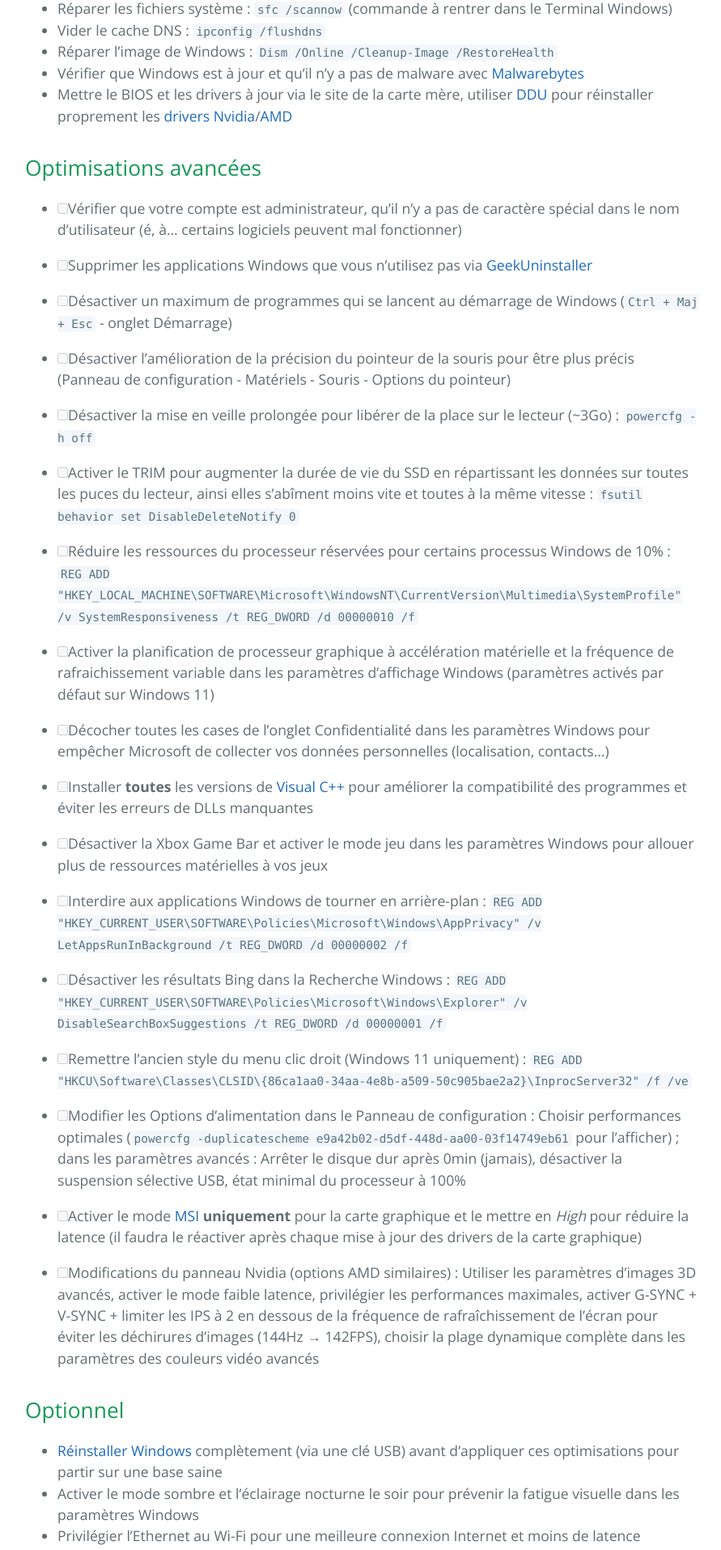
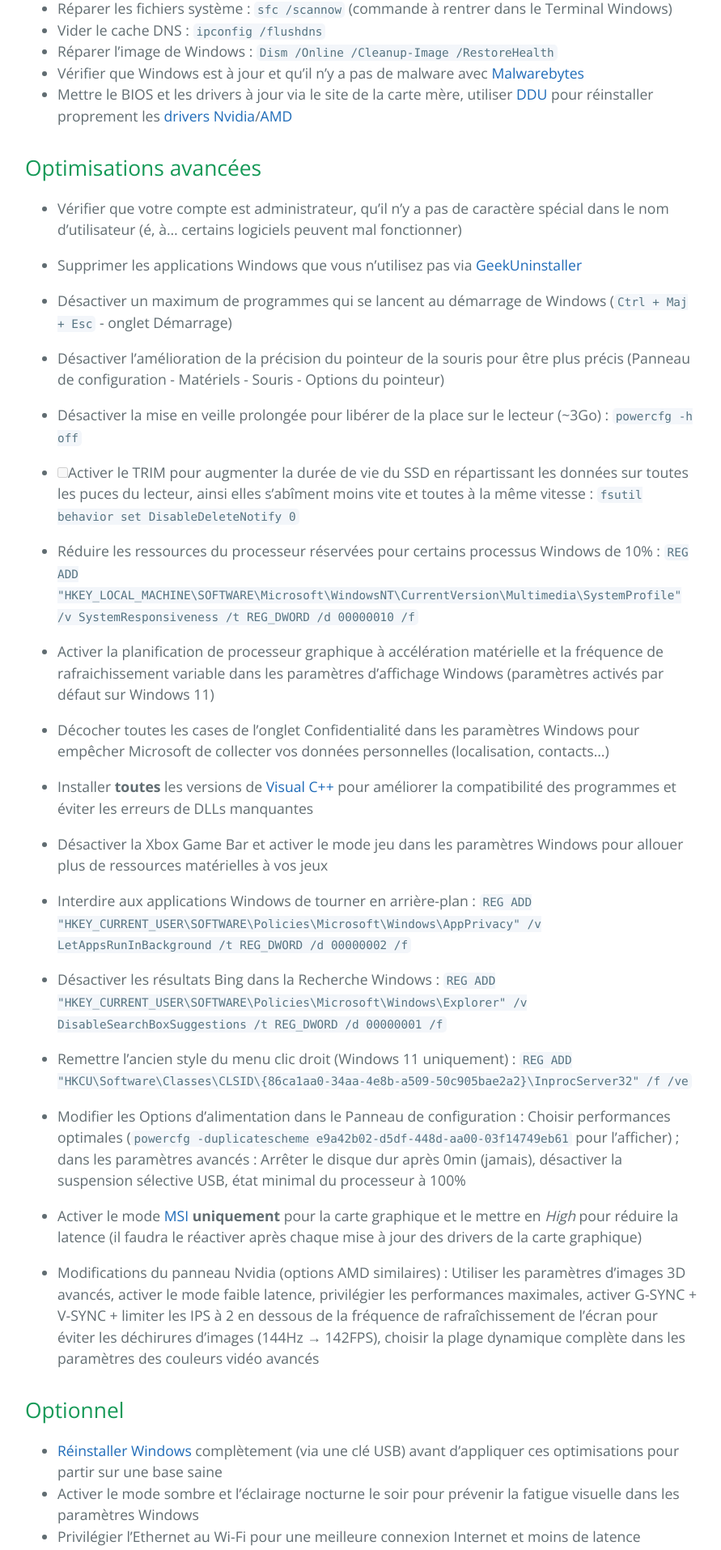
Before and after one commit to PouletEnSlip/pouletenslip.github.io, a Jekyll site: the page built from pages/opti.md, in a window 1280 px wide. Shown: the part 734-2648 px from the top of the page at 81% size, without its empty margins (193-1084 px from the left). Built offline with Jekyll 4.4.1, drawn with Linux system fonts in a browser that asks for light colours; comment, search, counter and statistics services are not loaded; our own code applies the rules of GitHub Pages for plain Markdown files.

Commit message:
Update opti.md

```diff
--- a/pages/opti.md
+++ b/pages/opti.md
@@ -18,40 +18,40 @@
 
 ## Optimisations avancées
 
-- [ ] Vérifier que votre compte est administrateur, qu’il n’y a pas de caractère spécial dans le nom d’utilisateur (é, à... certains logiciels peuvent mal fonctionner)
+* Vérifier que votre compte est administrateur, qu’il n’y a pas de caractère spécial dans le nom d’utilisateur (é, à... certains logiciels peuvent mal fonctionner)
 
-- [ ] Supprimer les applications Windows que vous n’utilisez pas via [GeekUninstaller](https://geekuninstaller.com/download)
+* Supprimer les applications Windows que vous n’utilisez pas via [GeekUninstaller](https://geekuninstaller.com/download)
 
-- [ ] Désactiver un maximum de programmes qui se lancent au démarrage de Windows (`Ctrl + Maj + Esc` - onglet Démarrage)
+* Désactiver un maximum de programmes qui se lancent au démarrage de Windows (`Ctrl + Maj + Esc` - onglet Démarrage)
 
-- [ ] Désactiver l’amélioration de la précision du pointeur de la souris pour être plus précis (Panneau de configuration - Matériels - Souris - Options du pointeur)
+* Désactiver l’amélioration de la précision du pointeur de la souris pour être plus précis (Panneau de configuration - Matériels - Souris - Options du pointeur)
 
-- [ ] Désactiver la mise en veille prolongée pour libérer de la place sur le lecteur (~3Go) : `powercfg -h off`
+* Désactiver la mise en veille prolongée pour libérer de la place sur le lecteur (~3Go) : `powercfg -h off`
 
 - [ ] Activer le TRIM pour augmenter la durée de vie du SSD en répartissant les données sur toutes les puces du lecteur, ainsi elles s’abîment moins vite et toutes à la même vitesse : `fsutil behavior set DisableDeleteNotify 0`
 
-- [ ] Réduire les ressources du processeur réservées pour certains processus Windows de 10% : `REG ADD "HKEY_LOCAL_MACHINE\SOFTWARE\Microsoft\WindowsNT\CurrentVersion\Multimedia\SystemProfile" /v SystemResponsiveness /t REG_DWORD /d 00000010 /f`
+* Réduire les ressources du processeur réservées pour certains processus Windows de 10% : `REG ADD "HKEY_LOCAL_MACHINE\SOFTWARE\Microsoft\WindowsNT\CurrentVersion\Multimedia\SystemProfile" /v SystemResponsiveness /t REG_DWORD /d 00000010 /f`
 
-- [ ] Activer la planification de processeur graphique à accélération matérielle et la fréquence de rafraichissement variable dans les paramètres d’affichage Windows (paramètres activés par défaut sur Windows 11)
+* Activer la planification de processeur graphique à accélération matérielle et la fréquence de rafraichissement variable dans les paramètres d’affichage Windows (paramètres activés par défaut sur Windows 11)
 
-- [ ] Décocher toutes les cases de l’onglet Confidentialité dans les paramètres Windows pour empêcher Microsoft de collecter vos données personnelles (localisation, contacts...)
+* Décocher toutes les cases de l’onglet Confidentialité dans les paramètres Windows pour empêcher Microsoft de collecter vos données personnelles (localisation, contacts...)
 
-- [ ] Installer **toutes** les versions de [Visual C++](https://www.techpowerup.com/download/visual-c-redistributable-runtime-package-all-in-one/) pour améliorer la compatibilité des programmes et éviter les erreurs de DLLs manquantes
+* Installer **toutes** les versions de [Visual C++](https://www.techpowerup.com/download/visual-c-redistributable-runtime-package-all-in-one/) pour améliorer la compatibilité des programmes et éviter les erreurs de DLLs manquantes
 
-- [ ] Désactiver la Xbox Game Bar et activer le mode jeu dans les paramètres Windows pour allouer plus de ressources matérielles à vos jeux
+* Désactiver la Xbox Game Bar et activer le mode jeu dans les paramètres Windows pour allouer plus de ressources matérielles à vos jeux
 
-- [ ] Interdire aux applications Windows de tourner en arrière-plan : `REG ADD "HKEY_CURRENT_USER\SOFTWARE\Policies\Microsoft\Windows\AppPrivacy" /v LetAppsRunInBackground /t REG_DWORD /d 00000002 /f`
+* Interdire aux applications Windows de tourner en arrière-plan : `REG ADD "HKEY_CURRENT_USER\SOFTWARE\Policies\Microsoft\Windows\AppPrivacy" /v LetAppsRunInBackground /t REG_DWORD /d 00000002 /f`
 
-- [ ] Désactiver les résultats Bing dans la Recherche Windows : `REG ADD "HKEY_CURRENT_USER\SOFTWARE\Policies\Microsoft\Windows\Explorer" /v DisableSearchBoxSuggestions /t REG_DWORD /d 00000001 /f`
+* Désactiver les résultats Bing dans la Recherche Windows : `REG ADD "HKEY_CURRENT_USER\SOFTWARE\Policies\Microsoft\Windows\Explorer" /v DisableSearchBoxSuggestions /t REG_DWORD /d 00000001 /f`
 
-- [ ] Remettre l'ancien style du menu clic droit (Windows 11 uniquement) : `REG ADD "HKCU\Software\Classes\CLSID\{86ca1aa0-34aa-4e8b-a509-50c905bae2a2}\InprocServer32" /f /ve`
+* Remettre l'ancien style du menu clic droit (Windows 11 uniquement) : `REG ADD "HKCU\Software\Classes\CLSID\{86ca1aa0-34aa-4e8b-a509-50c905bae2a2}\InprocServer32" /f /ve`
 
-- [ ] Modifier les Options d’alimentation dans le Panneau de configuration : Choisir performances optimales (`powercfg -duplicatescheme
+* Modifier les Options d’alimentation dans le Panneau de configuration : Choisir performances optimales (`powercfg -duplicatescheme
 e9a42b02-d5df-448d-aa00-03f14749eb61` pour l’afficher) ; dans les paramètres avancés : Arrêter le disque dur après 0min (jamais), désactiver la suspension sélective USB, état minimal du processeur à 100%
 
-- [ ] Activer le mode [MSI](https://www.mediafire.com/file/ewpy1p0rr132thk/MSI_util_v3.zip/file) **uniquement** pour la carte graphique et le mettre en *High* pour réduire la latence (il faudra le réactiver après chaque mise à jour des drivers de la carte graphique)
+* Activer le mode [MSI](https://www.mediafire.com/file/ewpy1p0rr132thk/MSI_util_v3.zip/file) **uniquement** pour la carte graphique et le mettre en *High* pour réduire la latence (il faudra le réactiver après chaque mise à jour des drivers de la carte graphique)
 
-- [ ] Modifications du panneau Nvidia (options AMD similaires) : Utiliser les paramètres d’images 3D avancés, activer le mode faible latence, privilégier les performances maximales, activer G-SYNC + V-SYNC + limiter les IPS à 2 en dessous de la fréquence de rafraîchissement de l’écran pour éviter les déchirures d’images (144Hz → 142FPS), choisir la plage dynamique complète dans les paramètres des couleurs vidéo avancés
+* Modifications du panneau Nvidia (options AMD similaires) : Utiliser les paramètres d’images 3D avancés, activer le mode faible latence, privilégier les performances maximales, activer G-SYNC + V-SYNC + limiter les IPS à 2 en dessous de la fréquence de rafraîchissement de l’écran pour éviter les déchirures d’images (144Hz → 142FPS), choisir la plage dynamique complète dans les paramètres des couleurs vidéo avancés
 
 ## Optionnel
 
```
